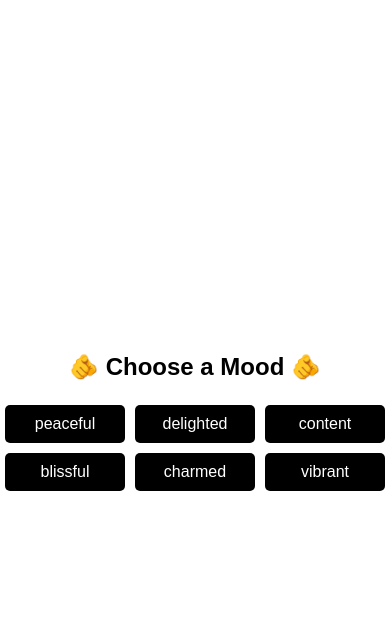
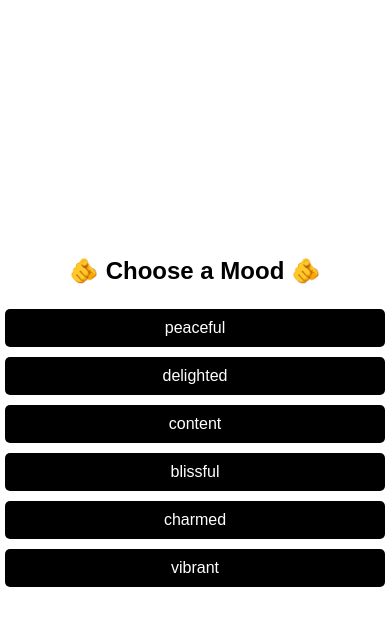
Before and after one commit to amarakhan/ai-movie-generator, a website: page public/html/index.html in a window 390 px wide. Both pictures are taken after a click on the button "Generate Moods". Drawn offline with Linux system fonts and the light colour scheme.

Commit message:
css changes for mobile responsiveness

```diff
--- a/public/styles/style.css
+++ b/public/styles/style.css
@@ -19,30 +19,6 @@ h1 {
     margin-bottom: 20px;
 }
 
-button {
-    padding: 10px 20px;
-    font-size: 1em;
-    cursor: pointer;
-    background-color: #000;
-    color: #fff;
-    border: none;
-    border-radius: 5px;
-}
-
-/* ids */
-#moodButtons {
-    display: flex;
-    flex-wrap: wrap;
-    justify-content: center;
-}
-
-#moodButtons button {
-    width: calc(33.33% - 10px);
-    margin: 5px;
-    box-sizing: border-box;
-}
-
-/* classes */
 .background {
     position: absolute;
     width: 100%;
@@ -75,6 +51,29 @@ button {
     height: 30px;
     background: url('/assets/popcorn.png') no-repeat center center / cover;
     animation: float 10s infinite;
+}
+
+/* buttons */
+button {
+    padding: 10px 20px;
+    font-size: 1em;
+    cursor: pointer;
+    background-color: #000;
+    color: #fff;
+    border: none;
+    border-radius: 5px;
+}
+
+#moodButtons {
+    display: flex;
+    flex-wrap: wrap;
+    justify-content: center;
+}
+
+#moodButtons button {
+    width: calc(33.33% - 10px);
+    margin: 5px;
+    box-sizing: border-box;
 }
 
 /* movies div */
@@ -153,6 +152,15 @@ img.poster {
     }
 }
 
+/* Media query for small screens */
+@media (max-width: 450px) {
+    #moodButtons button {
+        width: 100%;
+         /* Adjust the width to 50% for two columns */
+         /* width: calc(50% - 10px); */
+    }
+}
+
 /* hide elements */
 .hidden {
     display: none;
```
